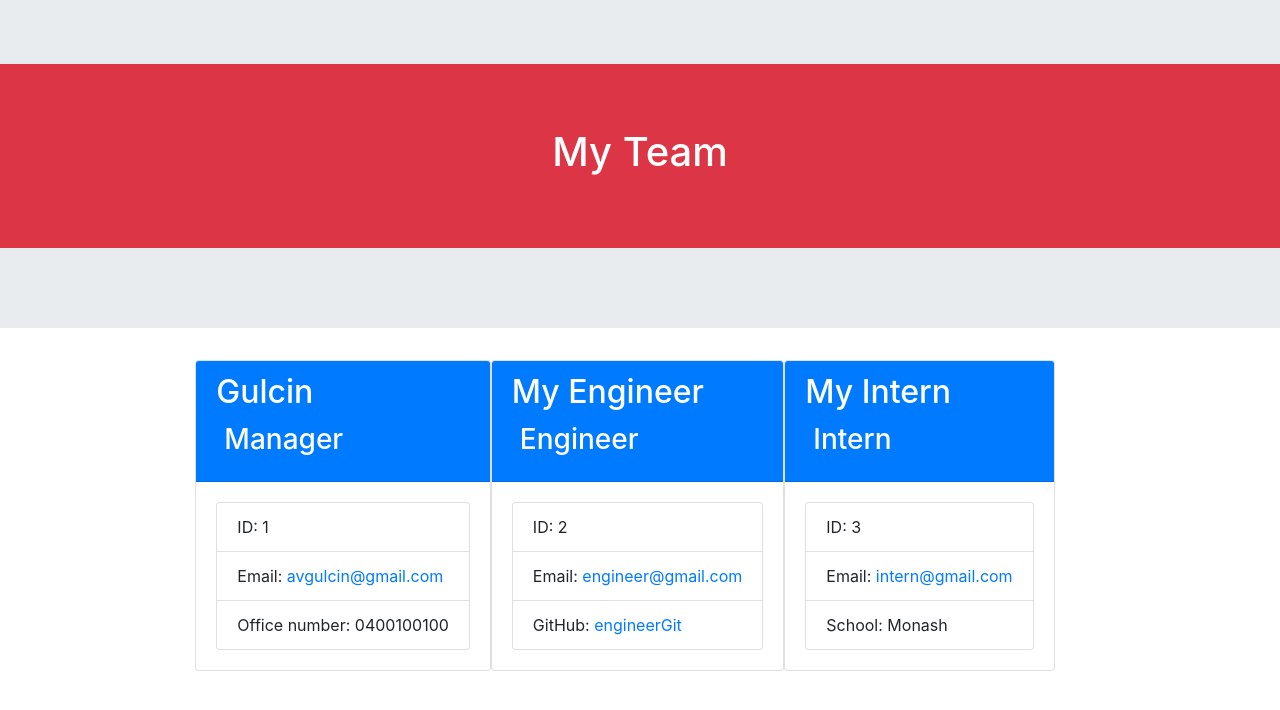
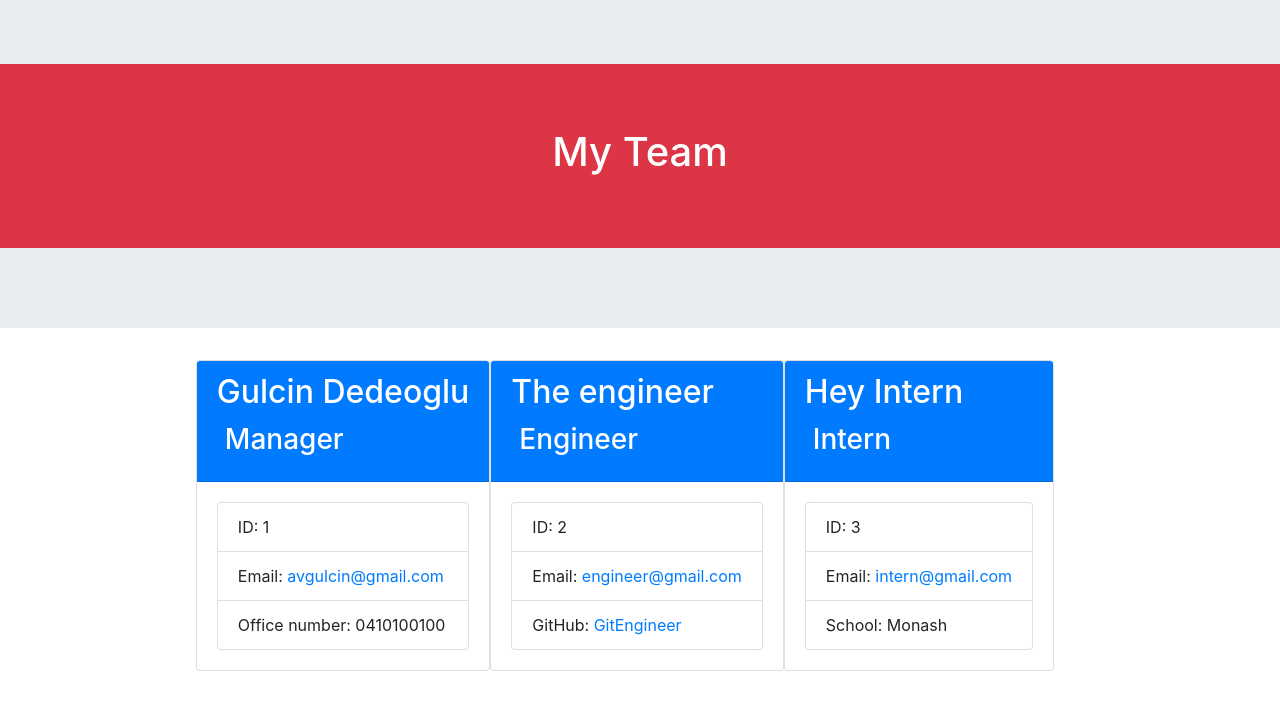
Before and after one commit to gulchintory/team-profile-generator, a website: page dist/index.html in a window 1280 px wide. Drawn offline with nearby package versions, Linux system fonts and the light colour scheme.

```diff
--- a/dist/index.html
+++ b/dist/index.html
@@ -23,35 +23,35 @@
 
 <div class="card employee-card">
     <div class="card-header bg-primary text-white">
-        <h2 class="card-title">Gulcin</h2>
+        <h2 class="card-title">Gulcin Dedeoglu</h2>
         <h3 class="card-title"><i class="fas fa-mug-hot mr-2"></i>Manager</h3>
     </div>
     <div class="card-body">
         <ul class="list-group">
             <li class="list-group-item">ID: 1</li>
             <li class="list-group-item">Email: <a href="mailto:avgulcin@gmail.com">avgulcin@gmail.com</a></li>
-            <li class="list-group-item">Office number: 0400100100</li>
+            <li class="list-group-item">Office number: 0410100100</li>
         </ul>
     </div>
 </div>
 
 <div class="card employee-card">
     <div class="card-header bg-primary text-white">
-        <h2 class="card-title">My Engineer</h2>
+        <h2 class="card-title">The engineer</h2>
         <h3 class="card-title"><i class="fas fa-glasses mr-2"></i>Engineer</h3>
     </div>
     <div class="card-body">
         <ul class="list-group">
             <li class="list-group-item">ID: 2</li>
             <li class="list-group-item">Email: <a href="mailto:engineer@gmail.com">engineer@gmail.com</a></li>
-            <li class="list-group-item">GitHub: <a href="https://github.com/engineerGit" target="_blank" rel="noopener noreferrer">engineerGit</a></li>
+            <li class="list-group-item">GitHub: <a href="https://github.com/GitEngineer" target="_blank" rel="noopener noreferrer">GitEngineer</a></li>
         </ul>
     </div>
 </div>
 
 <div class="card employee-card">
     <div class="card-header bg-primary text-white">
-        <h2 class="card-title">My Intern</h2>
+        <h2 class="card-title">Hey Intern</h2>
         <h3 class="card-title"><i class="fas fa-user-graduate mr-2"></i>Intern</h3>
     </div>
     <div class="card-body">
```
Also changed, not shown: README.md.
